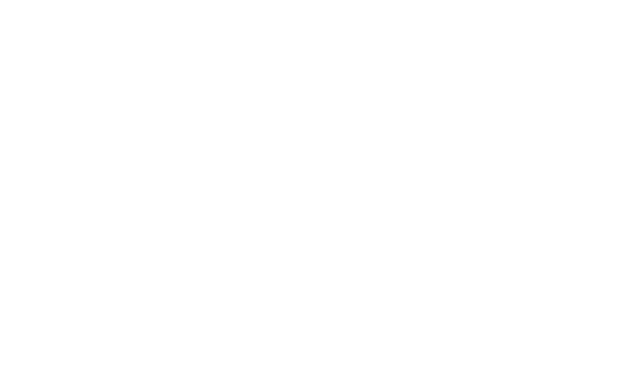
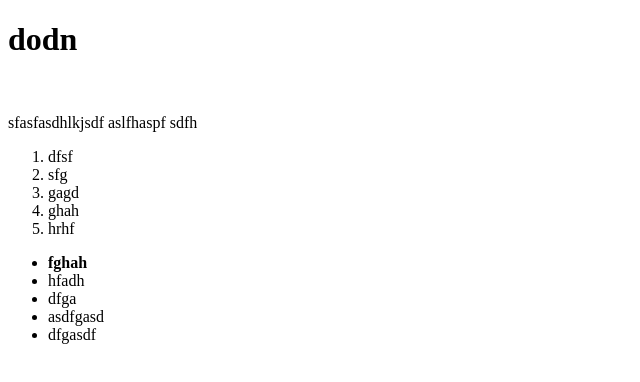
Before and after one commit to acciojob/favorite-holiday-RitikRunner, a website: page main.html in a window 1280 px wide. Shown: the whole page, without its empty margins (0-640 px from the left). Drawn offline with Linux system fonts and the light colour scheme.

Commit message:
created a submission

```diff
--- a/main.html
+++ b/main.html
@@ -8,6 +8,23 @@
 
 <body>
 	<!-- the entire body must be written by student -->
+	<h1>dodn</h1>
+	<br>
+	<p>sfasfasdhlkjsdf aslfhaspf  sdfh</p>
+	<ol>
+		<li>dfsf</li>
+		<li>sfg</li>
+		<li>gagd</li>
+		<li>ghah</li>
+		<li>hrhf</li>
+	</ol>
+	<ul>
+		<li style="font-weight: bold">fghah</li>
+		<li>hfadh</li>
+		<li>dfga</li>
+		<li>asdfgasd</li>
+		<li>dfgasdf</li>
+	</ul>
     <script type="text/javascript" src="./script.js">
 </script>
 
```
